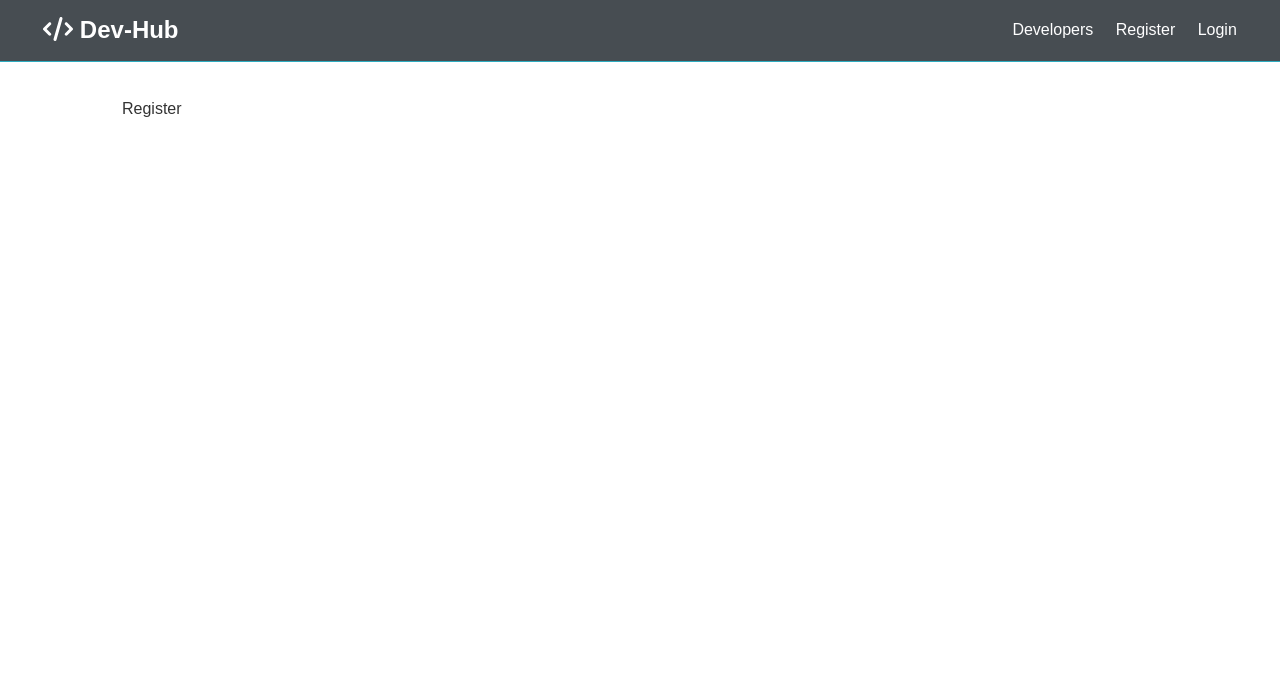
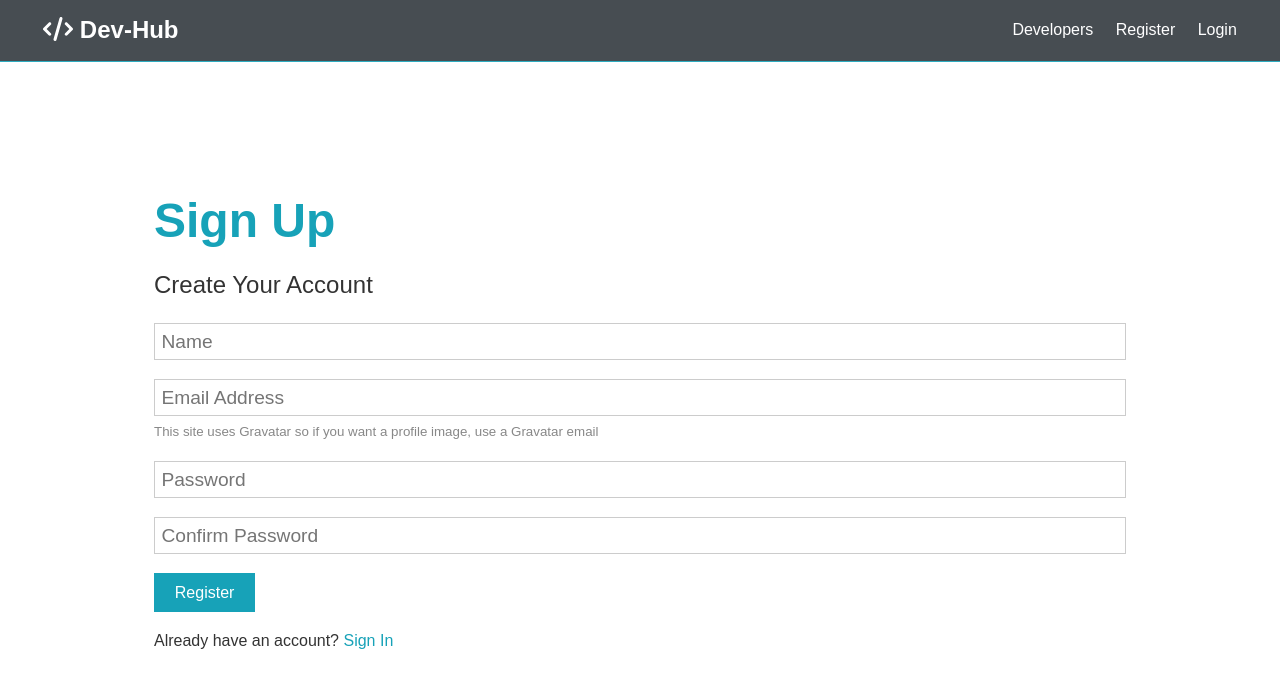
Before and after one commit to karayamanemre/dev-hub, a React (Create React App) app in the folder client/: page /register in a window 1280 px wide. Shown: the top 688 px of the page. Built offline with nearby package versions, Linux system fonts and the light colour scheme; a web font is replaced by a local one.

Commit message:
Update Register.js

```diff
--- a/client/src/components/auth/Register.js
+++ b/client/src/components/auth/Register.js
@@ -1,7 +1,46 @@
 import React from 'react';
 
 const Register = () => {
-  return <div>Register</div>;
+  return (
+    <section className="container">
+      <h1 className="large text-primary">Sign Up</h1>
+      <p className="lead">
+        <i className="fas fa-user"></i> Create Your Account
+      </p>
+      <form className="form" action="create-profile.html">
+        <div className="form-group">
+          <input type="text" placeholder="Name" name="name" required />
+        </div>
+        <div className="form-group">
+          <input type="email" placeholder="Email Address" name="email" />
+          <small className="form-text">
+            This site uses Gravatar so if you want a profile image, use a
+            Gravatar email
+          </small>
+        </div>
+        <div className="form-group">
+          <input
+            type="password"
+            placeholder="Password"
+            name="password"
+            minLength="6"
+          />
+        </div>
+        <div className="form-group">
+          <input
+            type="password"
+            placeholder="Confirm Password"
+            name="password2"
+            minLength="6"
+          />
+        </div>
+        <input type="submit" className="btn btn-primary" value="Register" />
+      </form>
+      <p className="my-1">
+        Already have an account? <a href="login.html">Sign In</a>
+      </p>
+    </section>
+  );
 };
 
 export default Register;
```
